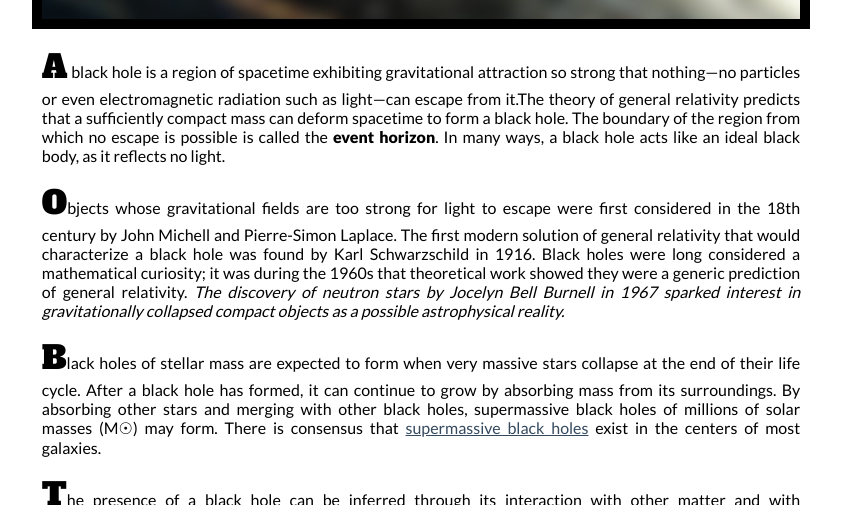
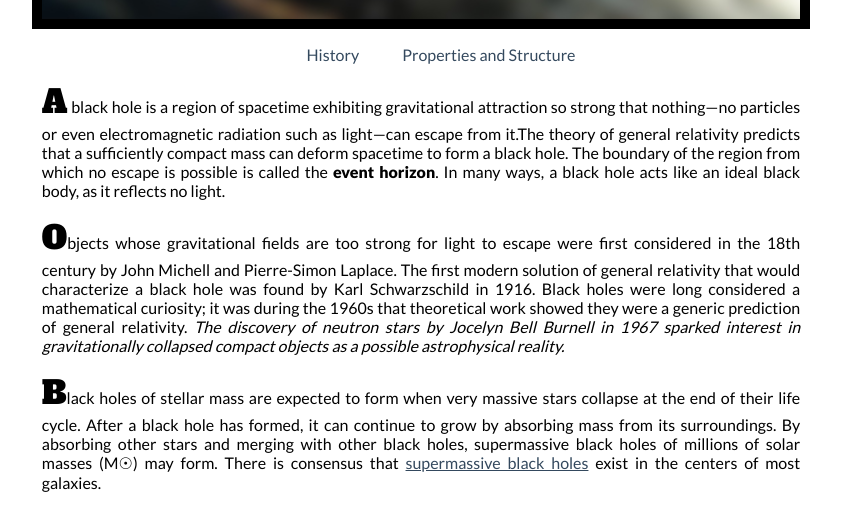
Before and after one commit to AnasKunda/AnasKunda.github.io, a plain HTML site: page index.html in a window 1280 px wide. Shown: the part 216-721 px from the top of the page, without its empty margins (219-1060 px from the left). Drawn offline with Linux system fonts and the light colour scheme.

Commit message:
Update index.html

```diff
--- a/index.html
+++ b/index.html
@@ -84,8 +84,9 @@ video.video-window {
 	margin-bottom: 50px;
 }
 
-ul {
-	padding-left: 0px;
+nav ul {
+	list-style: none;
+	text-align: center;
 }
 
 header {
@@ -101,8 +102,41 @@ div.video-window {
 	margin: 0 auto auto;
 }
 
-.nav {
-	margin: 0 auto;
+
+
+nav ul li {
+	display: inline-block;
+}
+
+nav ul li a {
+	padding: 20px;
+	text-decoration: none;
+	position: relative;
+}
+
+nav ul li a:after {
+	content: '.';
+	position: absolute;
+	right: 0;
+	left: 0;
+	bottom: 10px;
+	color: transparent;
+	width: 0%;
+	height: 1px;
+	background: red;
+	margin: auto;
+}
+
+nav ul li a:hover {
+	color: #cb3737;
+}
+
+nav ul li a:hover:after {
+	width: 100%;
+}
+
+nav ul li a, nav ul li a:after {
+	transition: all 1s ease;
 }
 
 /*
@@ -187,6 +221,16 @@ video.video-window {
     <div class="banner-div">
     	</div>
 	</header>
+
+<div class="nav">
+	<nav>
+		<ul>
+			<li><a href="./history.html">History</a></li>
+			<li><a href="./properties.html">Properties and Structure</a></li>
+		</ul>
+	</nav>
+</div>
+
   <!--Beginning of "all-para" -->
   <div class="all-para">
   <!--start line1-->
@@ -244,13 +288,5 @@ video.video-window {
 </div>
     <!--End video-->
   </div>
-  <div class="nav">
-<nav>
-	<ul style="list-style-type: none;">
-		<li><a href="./history.html">History</a></li>
-		<li><a href="./properties.html">Properties and Structure</a></li>
-	</ul>
-</nav>
-</div>
 </body>
 </html>
```
